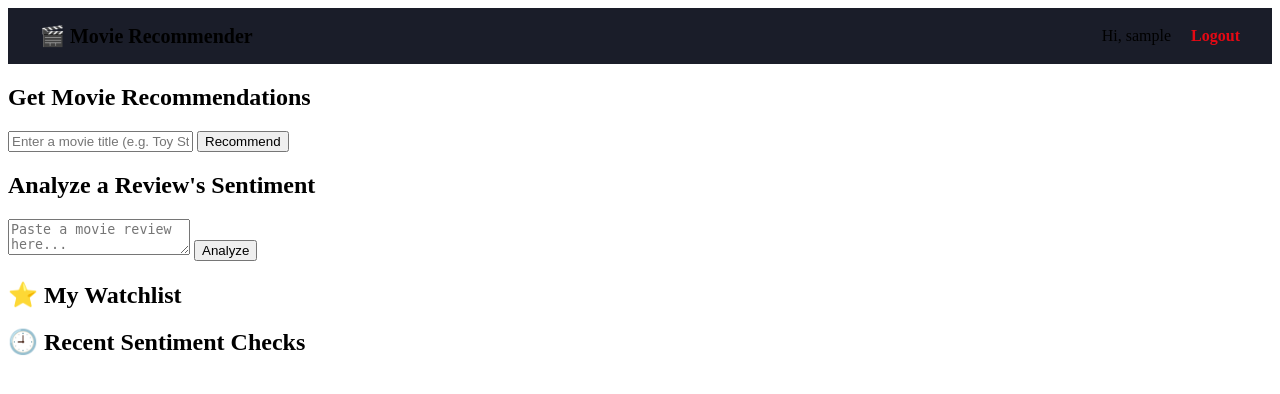
After one commit to smitha2422/movie-recommender-sentiment, a Flask app: page /dashboard in a window 1280 px wide. The commit adds this page. Shown: the top 394 px of the page. Run offline with Flask 3, Linux system fonts and the light colour scheme; the visitor is signed in with stand-in values (Sample User, id 1); data that the repository does not hold is empty; parts of the project's set-up code (start-up, migrations or seed data) failed here and were passed over.

Commit message:
Add all movie recommender application files

```diff
--- a/app.py
+++ b/app.py
@@ -1,27 +1,93 @@
-# from flask import Flask
+# # from flask import Flask
+
+# # app = Flask(__name__)
+
+# # @app.route("/")
+# # def home():
+# #     return "Movie Recommender & Sentiment API is running perfectly inside .venv!"
+
+# # if __name__ == "__main__":
+# #     app.run(debug=True)
+
+# from flask import Flask, render_template, request, jsonify
+# import pickle
+# import pandas as pd
+# import re
 
 # app = Flask(__name__)
 
-# @app.route("/")
+# # Load recommendation artifacts
+# movies = pickle.load(open("models/movies_df.pkl", "rb"))
+# cosine_sim = pickle.load(open("models/cosine_sim.pkl", "rb"))
+# indices = pickle.load(open("models/indices.pkl", "rb"))
+
+# # Load sentiment artifacts
+# sentiment_model = pickle.load(open("models/sentiment_model.pkl", "rb"))
+# vectorizer = pickle.load(open("models/sentiment_vectorizer.pkl", "rb"))
+
+# def clean_text(text):
+#     text = re.sub(r'<.*?>', ' ', text)
+#     text = re.sub(r'[^a-zA-Z\s]', '', text)
+#     return text.lower().strip()
+
+# def get_recommendations(title, num=8):
+#     title = title.lower().strip()
+#     if title not in indices:
+#         return []
+#     idx = indices[title]
+#     sim_scores = list(enumerate(cosine_sim[idx]))
+#     sim_scores = sorted(sim_scores, key=lambda x: x[1], reverse=True)
+#     sim_scores = sim_scores[1:num+1]
+#     movie_indices = [i[0] for i in sim_scores]
+#     return movies.iloc[movie_indices][['title', 'genres']].to_dict(orient='records')
+
+# @app.route('/')
 # def home():
-#     return "Movie Recommender & Sentiment API is running perfectly inside .venv!"
+#     return render_template('index.html')
 
-# if __name__ == "__main__":
+# @app.route('/api/recommend', methods=['POST'])
+# def recommend():
+#     data = request.get_json()
+#     title = data.get('title', '')
+#     results = get_recommendations(title)
+#     if not results:
+#         return jsonify({"error": "Movie not found. Try another title."}), 404
+#     return jsonify({"recommendations": results})
+
+# @app.route('/api/sentiment', methods=['POST'])
+# def sentiment():
+#     data = request.get_json()
+#     review = data.get('review', '')
+#     cleaned = clean_text(review)
+#     vec = vectorizer.transform([cleaned])
+#     pred = sentiment_model.predict(vec)[0]
+#     prob = sentiment_model.predict_proba(vec)[0]
+#     result = "Positive" if pred == 1 else "Negative"
+#     confidence = round(max(prob) * 100, 2)
+#     return jsonify({"sentiment": result, "confidence": confidence})
+
+# @app.route('/api/search', methods=['GET'])
+# def search():
+#     query = request.args.get('q', '').lower()
+#     matches = movies[movies['title'].str.lower().str.contains(query, na=False)]
+#     return jsonify({"titles": matches['title'].head(10).tolist()})
+
+# if __name__ == '__main__':
 #     app.run(debug=True)
 
-from flask import Flask, render_template, request, jsonify
+from flask import Flask, request, jsonify, render_template, redirect, url_for, session
+from werkzeug.security import generate_password_hash, check_password_hash
+import sqlite3
 import pickle
-import pandas as pd
 import re
 
 app = Flask(__name__)
+app.secret_key = "change-this-to-a-random-secret-string"  # needed for sessions
 
-# Load recommendation artifacts
+# ---------- Load ML artifacts (same as before) ----------
 movies = pickle.load(open("models/movies_df.pkl", "rb"))
 cosine_sim = pickle.load(open("models/cosine_sim.pkl", "rb"))
 indices = pickle.load(open("models/indices.pkl", "rb"))
-
-# Load sentiment artifacts
 sentiment_model = pickle.load(open("models/sentiment_model.pkl", "rb"))
 vectorizer = pickle.load(open("models/sentiment_vectorizer.pkl", "rb"))
 
@@ -30,31 +96,103 @@ def clean_text(text):
     text = re.sub(r'[^a-zA-Z\s]', '', text)
     return text.lower().strip()
 
+def get_db():
+    return sqlite3.connect('movies.db')
+
+def login_required(view_func):
+    from functools import wraps
+    @wraps(view_func)
+    def wrapper(*args, **kwargs):
+        if 'user_id' not in session:
+            return redirect(url_for('login_page'))
+        return view_func(*args, **kwargs)
+    return wrapper
+
+# ---------- Page routes ----------
+@app.route('/')
+def home():
+    if 'user_id' in session:
+        return redirect(url_for('dashboard'))
+    return redirect(url_for('login_page'))
+
+@app.route('/register', methods=['GET'])
+def register_page():
+    return render_template('register.html')
+
+@app.route('/login', methods=['GET'])
+def login_page():
+    return render_template('login.html')
+
+@app.route('/dashboard')
+@login_required
+def dashboard():
+    return render_template('dashboard.html', username=session.get('username'))
+
+@app.route('/logout')
+def logout():
+    session.clear()
+    return redirect(url_for('login_page'))
+
+# ---------- Auth API ----------
+@app.route('/api/register', methods=['POST'])
+def api_register():
+    data = request.get_json()
+    username = data.get('username', '').strip()
+    password = data.get('password', '')
+    if not username or not password:
+        return jsonify({"error": "Missing username or password"}), 400
+
+    password_hash = generate_password_hash(password)
+    conn = get_db()
+    cursor = conn.cursor()
+    try:
+        cursor.execute("INSERT INTO users (username, password_hash) VALUES (?, ?)", (username, password_hash))
+        conn.commit()
+        return jsonify({"message": "Registration successful! You can now log in."}), 201
+    except sqlite3.IntegrityError:
+        return jsonify({"error": "Username already exists"}), 400
+    finally:
+        conn.close()
+
+@app.route('/api/login', methods=['POST'])
+def api_login():
+    data = request.get_json()
+    username = data.get('username', '').strip()
+    password = data.get('password', '')
+
+    conn = get_db()
+    cursor = conn.cursor()
+    cursor.execute("SELECT id, password_hash FROM users WHERE username = ?", (username,))
+    user = cursor.fetchone()
+    conn.close()
+
+    if user and check_password_hash(user[1], password):
+        session['user_id'] = user[0]
+        session['username'] = username
+        return jsonify({"message": "Login successful!", "redirect": url_for('dashboard')}), 200
+    return jsonify({"error": "Invalid username or password"}), 401
+
+# ---------- Recommendation + Sentiment API (protected) ----------
 def get_recommendations(title, num=8):
     title = title.lower().strip()
     if title not in indices:
         return []
     idx = indices[title]
-    sim_scores = list(enumerate(cosine_sim[idx]))
-    sim_scores = sorted(sim_scores, key=lambda x: x[1], reverse=True)
-    sim_scores = sim_scores[1:num+1]
+    sim_scores = sorted(list(enumerate(cosine_sim[idx])), key=lambda x: x[1], reverse=True)[1:num+1]
     movie_indices = [i[0] for i in sim_scores]
     return movies.iloc[movie_indices][['title', 'genres']].to_dict(orient='records')
 
-@app.route('/')
-def home():
-    return render_template('index.html')
-
 @app.route('/api/recommend', methods=['POST'])
+@login_required
 def recommend():
     data = request.get_json()
-    title = data.get('title', '')
-    results = get_recommendations(title)
+    results = get_recommendations(data.get('title', ''))
     if not results:
         return jsonify({"error": "Movie not found. Try another title."}), 404
     return jsonify({"recommendations": results})
 
 @app.route('/api/sentiment', methods=['POST'])
+@login_required
 def sentiment():
     data = request.get_json()
     review = data.get('review', '')
@@ -64,13 +202,70 @@ def sentiment():
     prob = sentiment_model.predict_proba(vec)[0]
     result = "Positive" if pred == 1 else "Negative"
     confidence = round(max(prob) * 100, 2)
+
+    # Save to review history (innovative feature #1)
+    conn = get_db()
+    conn.execute(
+        "INSERT INTO review_history (user_id, review_text, sentiment, confidence) VALUES (?, ?, ?, ?)",
+        (session['user_id'], review, result, confidence)
+    )
+    conn.commit()
+    conn.close()
+
     return jsonify({"sentiment": result, "confidence": confidence})
 
 @app.route('/api/search', methods=['GET'])
+@login_required
 def search():
     query = request.args.get('q', '').lower()
     matches = movies[movies['title'].str.lower().str.contains(query, na=False)]
     return jsonify({"titles": matches['title'].head(10).tolist()})
 
+# ---------- Watchlist API (innovative feature #2) ----------
+@app.route('/api/watchlist', methods=['GET'])
+@login_required
+def get_watchlist():
+    conn = get_db()
+    cursor = conn.cursor()
+    cursor.execute("SELECT movie_title FROM watchlist WHERE user_id = ?", (session['user_id'],))
+    titles = [row[0] for row in cursor.fetchall()]
+    conn.close()
+    return jsonify({"watchlist": titles})
+
+@app.route('/api/watchlist/add', methods=['POST'])
+@login_required
+def add_to_watchlist():
+    title = request.get_json().get('title', '').strip()
+    conn = get_db()
+    conn.execute("INSERT INTO watchlist (user_id, movie_title) VALUES (?, ?)", (session['user_id'], title))
+    conn.commit()
+    conn.close()
+    return jsonify({"message": f"{title} added to watchlist!"})
+
+@app.route('/api/watchlist/remove', methods=['POST'])
+@login_required
+def remove_from_watchlist():
+    title = request.get_json().get('title', '').strip()
+    conn = get_db()
+    conn.execute("DELETE FROM watchlist WHERE user_id = ? AND movie_title = ?", (session['user_id'], title))
+    conn.commit()
+    conn.close()
+    return jsonify({"message": f"{title} removed from watchlist."})
+
+# ---------- Review history API (innovative feature #1 continued) ----------
+@app.route('/api/history', methods=['GET'])
+@login_required
+def get_history():
+    conn = get_db()
+    cursor = conn.cursor()
+    cursor.execute(
+        "SELECT review_text, sentiment, confidence FROM review_history WHERE user_id = ? ORDER BY id DESC LIMIT 10",
+        (session['user_id'],)
+    )
+    rows = cursor.fetchall()
+    conn.close()
+    history = [{"review": r[0], "sentiment": r[1], "confidence": r[2]} for r in rows]
+    return jsonify({"history": history})
+
 if __name__ == '__main__':
     app.run(debug=True)
--- a/static/css/style.css
+++ b/static/css/style.css
@@ -1,4 +1,4 @@
-* { box-sizing: border-box; font-family: 'Segoe UI', sans-serif; }
+/* * { box-sizing: border-box; font-family: 'Segoe UI', sans-serif; }
 body { margin: 0; background: #0f1117; color: #f0f0f0; }
 header { background: #1a1d29; padding: 24px; text-align: center; }
 main { max-width: 700px; margin: 40px auto; padding: 0 16px; }
@@ -9,4 +9,37 @@ button { background: #e50914; color: white; border: none; padding: 10px 20px; bo
 button:hover { background: #b8070f; }
 ul { list-style: none; padding: 0; }
 li { padding: 8px; border-bottom: 1px solid #2a2d3a; }
-#sentimentResult { font-size: 18px; font-weight: bold; margin-top: 12px; }
+#sentimentResult { font-size: 18px; font-weight: bold; margin-top: 12px; } */
+
+.navbar {
+    display: flex;
+    justify-content: space-between;
+    align-items: center;
+    background: #1a1d29;
+    padding: 16px 32px;
+}
+.navbar .logo { font-size: 20px; font-weight: bold; }
+.logout-btn { color: #e50914; margin-left: 16px; text-decoration: none; font-weight: bold; }
+
+.auth-page {
+    display: flex;
+    justify-content: center;
+    align-items: center;
+    height: 100vh;
+    margin: 0;
+    background: #0f1117;
+}
+.auth-card {
+    background: #1a1d29;
+    padding: 32px;
+    border-radius: 12px;
+    width: 320px;
+    text-align: center;
+}
+.switch-link a { color: #e50914; }
+
+li button {
+    margin-left: 10px;
+    font-size: 12px;
+    padding: 4px 8px;
+}
--- a/static/js/script.js
+++ b/static/js/script.js
@@ -1,3 +1,37 @@
+// async function getRecommendations() {
+//     const title = document.getElementById('movieInput').value;
+//     const res = await fetch('/api/recommend', {
+//         method: 'POST',
+//         headers: { 'Content-Type': 'application/json' },
+//         body: JSON.stringify({ title })
+//     });
+//     const data = await res.json();
+//     const list = document.getElementById('recommendList');
+//     list.innerHTML = '';
+//     if (data.error) {
+//         list.innerHTML = `<li>${data.error}</li>`;
+//         return;
+//     }
+//     data.recommendations.forEach(movie => {
+//         const li = document.createElement('li');
+//         li.textContent = `${movie.title} — ${movie.genres}`;
+//         list.appendChild(li);
+//     });
+// }
+
+// async function getSentiment() {
+//     const review = document.getElementById('reviewInput').value;
+//     const res = await fetch('/api/sentiment', {
+//         method: 'POST',
+//         headers: { 'Content-Type': 'application/json' },
+//         body: JSON.stringify({ review })
+//     });
+//     const data = await res.json();
+//     const result = document.getElementById('sentimentResult');
+//     result.textContent = `${data.sentiment} (${data.confidence}% confidence)`;
+//     result.style.color = data.sentiment === 'Positive' ? '#4caf50' : '#f44336';
+// }
+
 async function getRecommendations() {
     const title = document.getElementById('movieInput').value;
     const res = await fetch('/api/recommend', {
@@ -14,7 +48,7 @@ async function getRecommendations() {
     }
     data.recommendations.forEach(movie => {
         const li = document.createElement('li');
-        li.textContent = `${movie.title} — ${movie.genres}`;
+        li.innerHTML = `${movie.title} — ${movie.genres} <button onclick="addToWatchlist('${movie.title.replace(/'/g, "\\'")}')">+ Watchlist</button>`;
         list.appendChild(li);
     });
 }
@@ -30,4 +64,53 @@ async function getSentiment() {
     const result = document.getElementById('sentimentResult');
     result.textContent = `${data.sentiment} (${data.confidence}% confidence)`;
     result.style.color = data.sentiment === 'Positive' ? '#4caf50' : '#f44336';
+    loadHistory();
 }
+
+async function addToWatchlist(title) {
+    await fetch('/api/watchlist/add', {
+        method: 'POST',
+        headers: { 'Content-Type': 'application/json' },
+        body: JSON.stringify({ title })
+    });
+    loadWatchlist();
+}
+
+async function removeFromWatchlist(title) {
+    await fetch('/api/watchlist/remove', {
+        method: 'POST',
+        headers: { 'Content-Type': 'application/json' },
+        body: JSON.stringify({ title })
+    });
+    loadWatchlist();
+}
+
+async function loadWatchlist() {
+    const res = await fetch('/api/watchlist');
+    const data = await res.json();
+    const list = document.getElementById('watchlistItems');
+    list.innerHTML = '';
+    data.watchlist.forEach(title => {
+        const li = document.createElement('li');
+        li.innerHTML = `${title} <button onclick="removeFromWatchlist('${title.replace(/'/g, "\\'")}')">Remove</button>`;
+        list.appendChild(li);
+    });
+}
+
+async function loadHistory() {
+    const res = await fetch('/api/history');
+    const data = await res.json();
+    const list = document.getElementById('historyItems');
+    list.innerHTML = '';
+    data.history.forEach(item => {
+        const li = document.createElement('li');
+        li.textContent = `"${item.review.slice(0, 50)}..." → ${item.sentiment} (${item.confidence}%)`;
+        list.appendChild(li);
+    });
+}
+
+// Load on page open
+window.onload = () => {
+    loadWatchlist();
+    loadHistory();
+};
--- /dev/null
+++ b/templates/dashboard.html
@@ -0,0 +1,45 @@
+<!DOCTYPE html>
+<html lang="en">
+<head>
+    <meta charset="UTF-8">
+    <title>Dashboard - Movie Recommender</title>
+    <link rel="stylesheet" href="{{ url_for('static', filename='css/style.css') }}">
+</head>
+<body>
+    <nav class="navbar">
+        <span class="logo">🎬 Movie Recommender</span>
+        <div>
+            <span>Hi, {{ username }}</span>
+            <a href="/logout" class="logout-btn">Logout</a>
+        </div>
+    </nav>
+
+    <main>
+        <section class="card">
+            <h2>Get Movie Recommendations</h2>
+            <input type="text" id="movieInput" placeholder="Enter a movie title (e.g. Toy Story)">
+            <button onclick="getRecommendations()">Recommend</button>
+            <ul id="recommendList"></ul>
+        </section>
+
+        <section class="card">
+            <h2>Analyze a Review's Sentiment</h2>
+            <textarea id="reviewInput" placeholder="Paste a movie review here..."></textarea>
+            <button onclick="getSentiment()">Analyze</button>
+            <p id="sentimentResult"></p>
+        </section>
+
+        <section class="card">
+            <h2>⭐ My Watchlist</h2>
+            <ul id="watchlistItems"></ul>
+        </section>
+
+        <section class="card">
+            <h2>🕘 Recent Sentiment Checks</h2>
+            <ul id="historyItems"></ul>
+        </section>
+    </main>
+
+    <script src="{{ url_for('static', filename='js/script.js') }}"></script>
+</body>
+</html>
```
Also changed, not shown: auth.py (added, +35 -0 lines), init_db.py (added, +68 -0 lines), recommender.py (added, +28 -0 lines), requirements.txt (+53 -6 lines), static/js/auth.js (added, +28 -0 lines), templates/login.html (added, +19 -0 lines), templates/register.html (added, +19 -0 lines), train_svd.py (added, +21 -0 lines), movies.db (added), templates/base.html (added), 1 other file.
